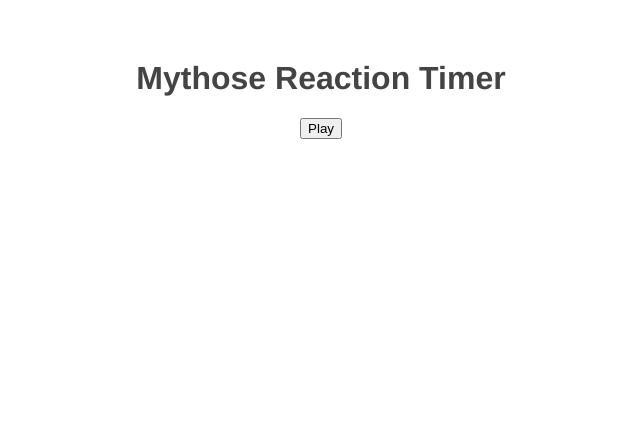
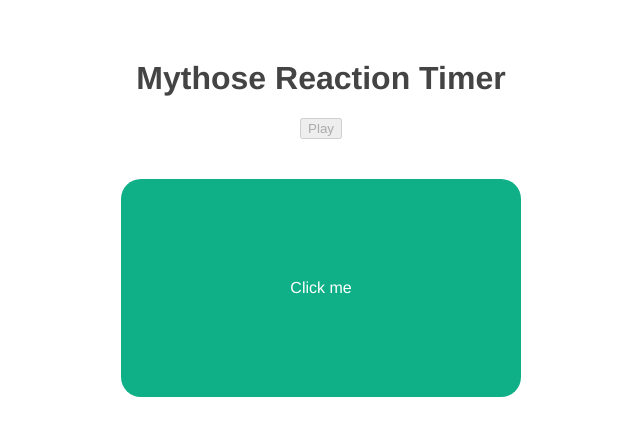
Before and after one commit to mouhsineelachbi/reaction-timer-vue3, a Vue app: page / in a window 1280 px wide. Both pictures are taken after a click on the button "Play". Shown: the top 436 px of the page, without its empty margins (319-959 px from the left). Built offline with nearby package versions, Linux system fonts and the light colour scheme.

Commit message:
bind the delay to Block component and add disability to the button

```diff
--- a/src/App.vue
+++ b/src/App.vue
@@ -1,15 +1,17 @@
 <template>
   <h1>Mythose Reaction Timer</h1>
-  <button @click="start">Play</button>
+  <button @click="start" :disabled="isPlaying">Play</button>
+  <Block v-if="isPlaying" :delay="delay"/>
 </template>
 
 <script>
 // Imports
+import Block from './components/Block.vue'
 
 
 export default {
   name: 'App',
-  components: {},
+  components: { Block },
   data(){
     return {
       isPlaying: false,
```
